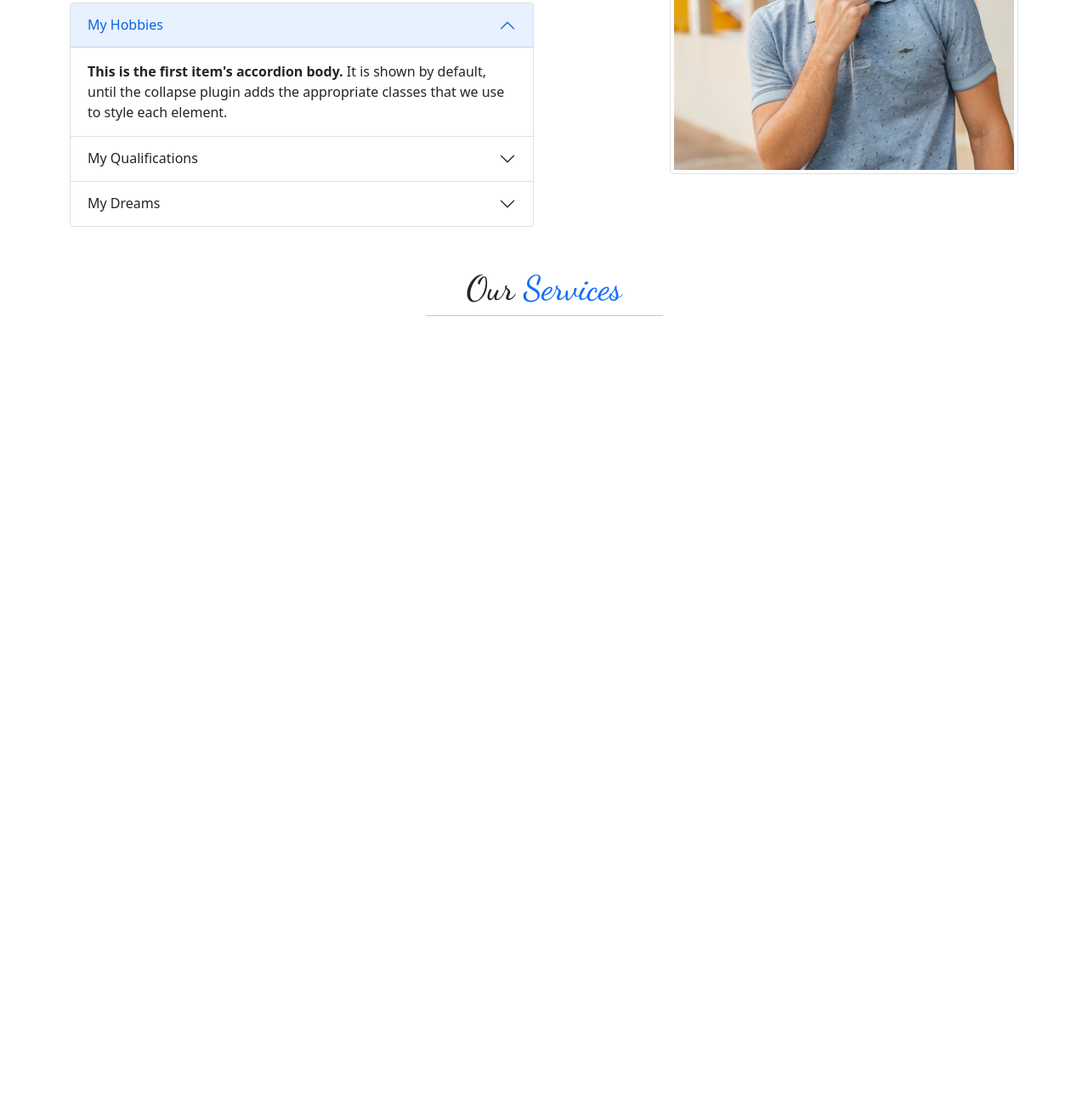
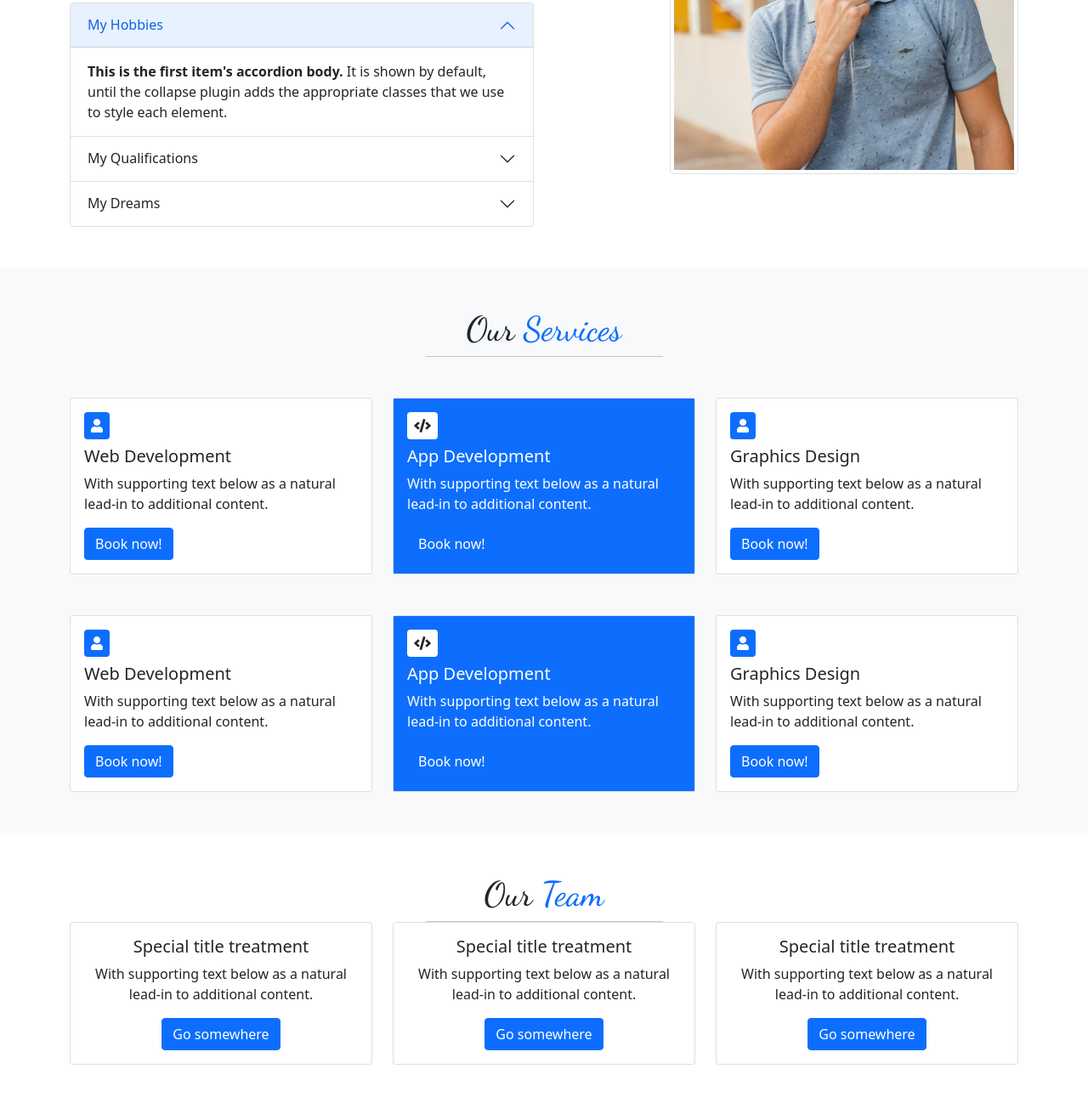
Before and after one commit to AsadUllahShaikh123/Technoweb-Design, a plain HTML site: page index.html in a window 1280 px wide. Shown: the part 1135-2426 px from the top of the page at 85% size. Before the commit the page ends 1603 px from the top, so only its background shows below. Drawn offline with nearby package versions, Linux system fonts and the light colour scheme.

Commit message:
done with service section

```diff
--- a/index.html
+++ b/index.html
@@ -186,7 +186,9 @@
               default responsive tiers, Saas variables and mixins , dozens of
               predefined class
             </p>
-            <button type="button" class="btn btn-light mb-5">More about me</button>
+            <button type="button" class="btn btn-light mb-5">
+              More about me
+            </button>
 
             <!-- Accordion -->
             <div class="accordion" id="accordionExample">
@@ -272,21 +274,158 @@
           </div>
           <!-- Right Section  -->
           <div class="col-12 col-md-6 m-auto text-end">
-            <img src="./images/s4.jpg" alt="" class=" img-thumbnail ">
+            <img src="./images/s4.jpg" alt="" class="img-thumbnail" />
           </div>
         </div>
       </div>
     </section>
 
-
-    <section class="services">
+    <section class="services py-5 bg-light">
       <div class="container">
         <div class="text-center">
           <h1>Our <span class="text-primary">Services</span></h1>
           <hr class="w-25 m-auto" />
         </div>
+
+        <!-- Grid  -->
         <div class="row my-5">
+          <div class="col-12 col-md-4">
+            <div class="card">
+              <div class="card-body">
+                <i
+                  class="fas fa-user bg-primary text-white p-2 rounded mb-2"
+                ></i>
+                <h5 class="card-title">Web Development</h5>
+                <p class="card-text">
+                  With supporting text below as a natural lead-in to additional
+                  content.
+                </p>
+                <a href="#" class="btn btn-primary">Book now!</a>
+              </div>
+            </div>
+          </div>
+          <div class="col-12 col-md-4">
+            <div class="card">
+              <div class="card-body bg-primary text-white">
+                <i class="fa fa-code bg-white text-dark p-2 rounded mb-2"></i>
+                <h5 class="card-title">App Development</h5>
+                <p class="card-text">
+                  With supporting text below as a natural lead-in to additional
+                  content.
+                </p>
+                <a href="#" class="btn btn-primary">Book now!</a>
+              </div>
+            </div>
+          </div>
+          <div class="col-12 col-md-4">
+            <div class="card">
+              <div class="card-body">
+                <i
+                  class="fas fa-user bg-primary text-white p-2 rounded mb-2"
+                ></i>
+                <h5 class="card-title">Graphics Design</h5>
+                <p class="card-text">
+                  With supporting text below as a natural lead-in to additional
+                  content.
+                </p>
+                <a href="#" class="btn btn-primary">Book now!</a>
+              </div>
+            </div>
+          </div>
+        </div>
+        <!-- Second Row  -->
+        <div class="row mt-5">
+          <div class="col-12 col-md-4">
+            <div class="card">
+              <div class="card-body">
+                <i
+                  class="fas fa-user bg-primary text-white p-2 rounded mb-2"
+                ></i>
+                <h5 class="card-title">Web Development</h5>
+                <p class="card-text">
+                  With supporting text below as a natural lead-in to additional
+                  content.
+                </p>
+                <a href="#" class="btn btn-primary">Book now!</a>
+              </div>
+            </div>
+          </div>
+          <div class="col-12 col-md-4">
+            <div class="card">
+              <div class="card-body bg-primary text-white">
+                <i class="fa fa-code bg-white text-dark p-2 rounded mb-2"></i>
+                <h5 class="card-title">App Development</h5>
+                <p class="card-text">
+                  With supporting text below as a natural lead-in to additional
+                  content.
+                </p>
+                <a href="#" class="btn btn-primary">Book now!</a>
+              </div>
+            </div>
+          </div>
+          <div class="col-12 col-md-4">
+            <div class="card">
+              <div class="card-body">
+                <i
+                  class="fas fa-user bg-primary text-white p-2 rounded mb-2"
+                ></i>
+                <h5 class="card-title">Graphics Design</h5>
+                <p class="card-text">
+                  With supporting text below as a natural lead-in to additional
+                  content.
+                </p>
+                <a href="#" class="btn btn-primary">Book now!</a>
+              </div>
+            </div>
+          </div>
+        </div>
+      </div>
+    </section>
 
+    <section class="team my-5 text-center">
+      <div class="container">
+        <div class="text-center">
+          <h1>Our <span class="text-primary">Team</span></h1>
+          <hr class="w-25 m-auto" />
+        </div>
+
+        <div class="row">
+          <div class="col-12 col-md-4">
+            <div class="card">
+              <div class="card-body">
+                <h5 class="card-title">Special title treatment</h5>
+                <p class="card-text">
+                  With supporting text below as a natural lead-in to additional
+                  content.
+                </p>
+                <a href="#" class="btn btn-primary">Go somewhere</a>
+              </div>
+            </div>
+          </div>
+          <div class="col-12 col-md-4">
+            <div class="card">
+              <div class="card-body">
+                <h5 class="card-title">Special title treatment</h5>
+                <p class="card-text">
+                  With supporting text below as a natural lead-in to additional
+                  content.
+                </p>
+                <a href="#" class="btn btn-primary">Go somewhere</a>
+              </div>
+            </div>
+          </div>
+          <div class="col-12 col-md-4">
+            <div class="card">
+              <div class="card-body">
+                <h5 class="card-title">Special title treatment</h5>
+                <p class="card-text">
+                  With supporting text below as a natural lead-in to additional
+                  content.
+                </p>
+                <a href="#" class="btn btn-primary">Go somewhere</a>
+              </div>
+            </div>
+          </div>
         </div>
       </div>
     </section>
```
